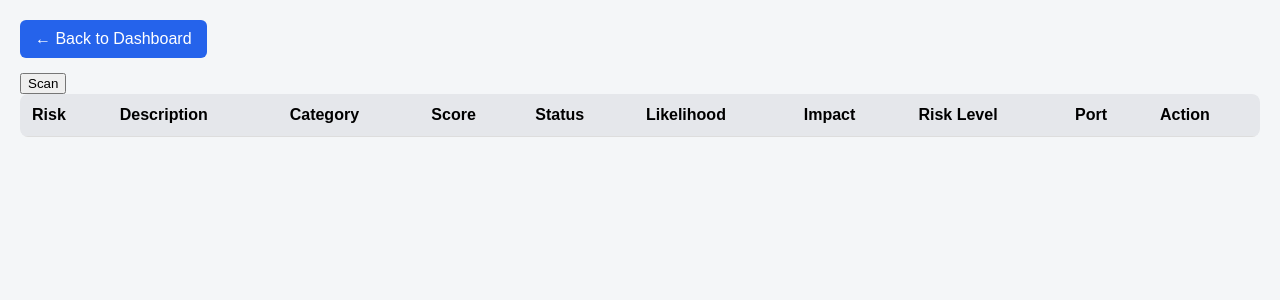
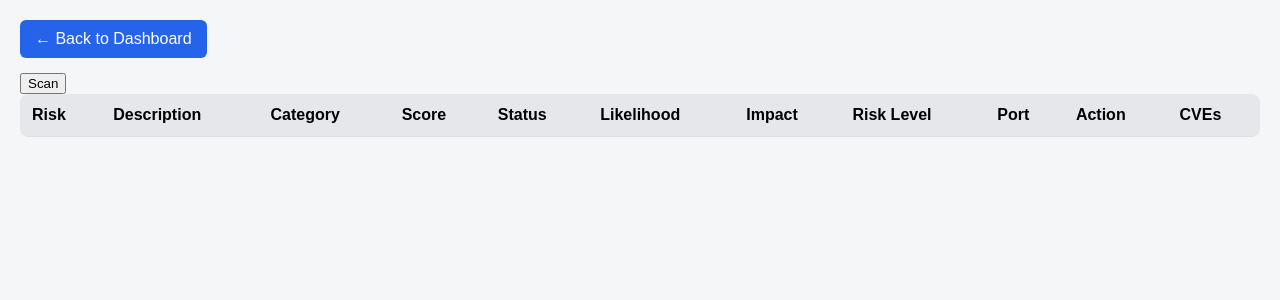
Before and after one commit to Luanhsn/ISMS-Dashboard, a Flask app: page /risks in a window 1280 px wide. Shown: the part 98-398 px from the top of the page. Run offline with Flask 3, Linux system fonts and the light colour scheme; lists and menus that the app fills with data are empty.

Commit message:
feat: adding column to table

```diff
--- a/templates/risks.html
+++ b/templates/risks.html
@@ -93,6 +93,7 @@
         <th>Risk Level</th>
         <th>Port</th>
         <th>Action</th>
+        <th>CVEs</th>
     </tr>
 
     {% for risk in risks %}
@@ -121,9 +122,7 @@
                 </button>
             </form>
         </td>
-        <td>
-            {{ risk.cves }}
-        </td>
+        <td>{{ risk.cves }}</td>
     </tr>
     {% endfor %}
 
```
